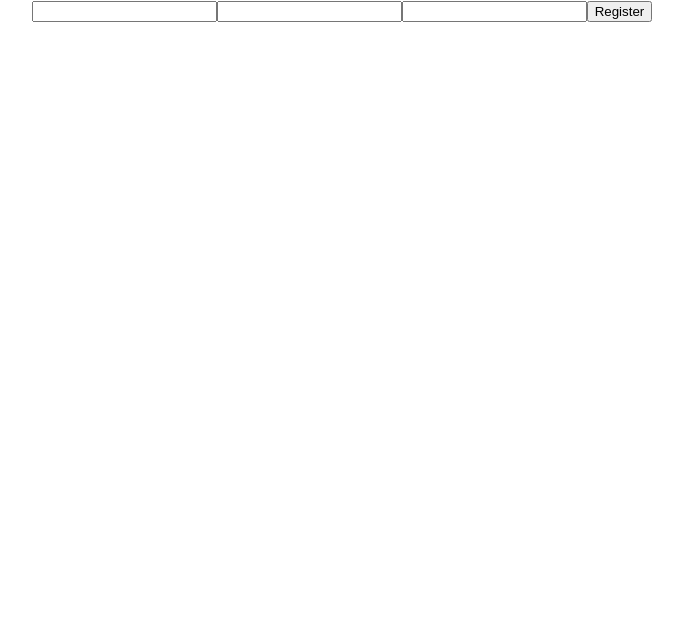
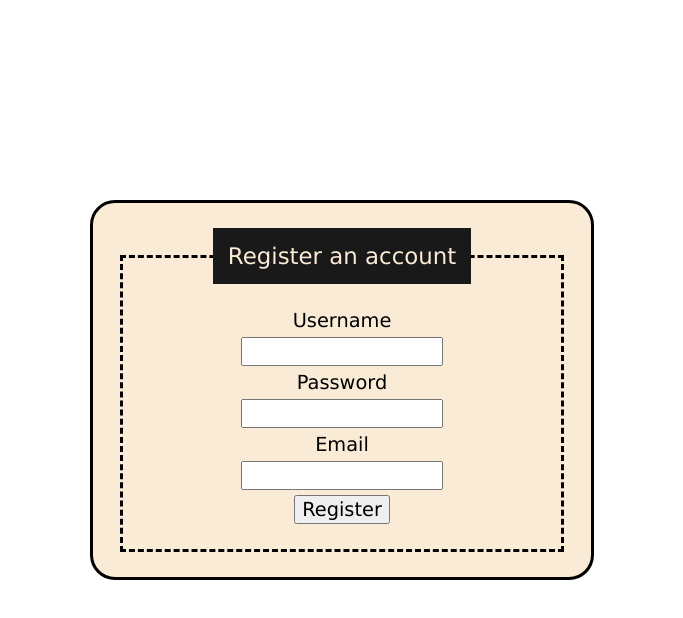
Before and after one commit to jasonlhedrick/react-registration, a React (Create React App) app: page / in a window 1280 px wide. Shown: the top 618 px of the page, without its empty margins (298-981 px from the left). Built offline with nearby package versions, Linux system fonts and the light colour scheme.

Commit message:
Worked on making the form pop more. Adding in some micro-interactions to show to the user the server is working on what they submitted.

```diff
--- a/src/App.css
+++ b/src/App.css
@@ -1,3 +1,40 @@
+* {
+  font-size: 1.1rem;
+  font-family: Verdana, Geneva, Tahoma, sans-serif;
+}
+
 .App {
   text-align: center;
+  display: flex;
+  flex-direction: row;
+  justify-content: center;
 }
+
+.registrationForm {
+  margin-top: 25vh;
+  background-color: antiquewhite;
+  border: 3px solid black;
+  border-radius: 25px;
+  padding: 25px;
+  width: 35vw;
+}
+
+.registrationForm > fieldset {
+  border: 3px dashed black;
+  display: flex;
+  flex-direction: column;
+  align-items: center;
+  padding: 25px;
+}
+
+.registrationForm > fieldset > legend {
+  font-size: 1.3rem;
+  background-color: rgb(25, 25, 25);
+  color: antiquewhite;
+  padding: 15px;
+}
+
+.registrationForm > fieldset > input {
+  margin: 5px;
+  width: 50%;
+}
--- a/src/App.js
+++ b/src/App.js
@@ -5,14 +5,22 @@ import './App.css';
 const serverLoc = 'http://localhost:4000'
 
 function register(username, password, email) {
+  const registerButton = document.querySelector("#registerButton");
+  registerButton.disabled = true;
+  registerButton.style.cursor = 'wait';
   axios.post(`${serverLoc}/user`,
   {'username': username, 'password': password, 'email': email})
   .then(res => {
     console.log(res.data);
+    registerButton.disabled = false;
+    registerButton.style.cursor = 'auto';
   })
   .catch(err => {
-    console.log(err);
+    if (err.response) console.log(err.response.data);
+    registerButton.disabled = false;
+    registerButton.style.cursor = 'auto';
   });
+
 }
 
 function App() {
@@ -22,17 +30,23 @@ function App() {
 
   return (
     <main className="App">
-      <form onSubmit={(e) => {
+      <form className="registrationForm" onSubmit={(e) => {
         e.preventDefault();
         register(username, password, email)}
         }>
+          <fieldset>
+            <legend>Register an account</legend>
+            <label for="username">Username</label>
             <input type="text" name="username"
             onChange={e => setUsername(e.target.value)}></input>
+            <label for="password">Password</label>
             <input type="password" name="password"
             onChange={e => setPassword(e.target.value)}></input>
+            <label for="email">Email</label>
             <input type="email" name="email"
             onChange={e => setEmail(e.target.value)}></input>
-        <button type="submit">Register</button>
+            <button id="registerButton" type="submit">Register</button>
+        </fieldset>
       </form>
     </main>
   );
```
Lines whose indentation alone changed are shown as unchanged.
